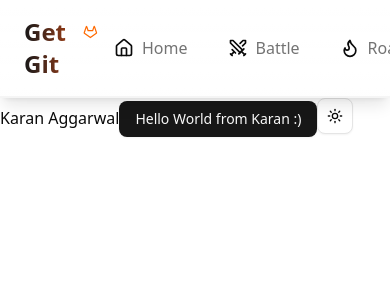
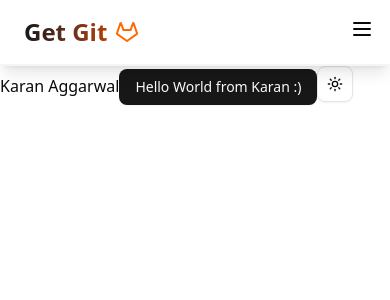
Before and after one commit to Karan-develops/Get-Git, a Next.js app: page / in a window 390 px wide. Shown: the top 300 px of the page. Built offline with nearby package versions, Linux system fonts and the light colour scheme.

Commit message:
Responsive Navbar

```diff
--- a/app/layout.tsx
+++ b/app/layout.tsx
@@ -26,7 +26,7 @@ export default function RootLayout({
   children: React.ReactNode;
 }>) {
   return (
-    <html lang="en">
+    <html lang="en" suppressHydrationWarning>
       <body
         className={`${geistSans.variable} ${geistMono.variable} antialiased`}
       >
--- a/components/Navbar.tsx
+++ b/components/Navbar.tsx
@@ -2,8 +2,8 @@
 
 import type * as React from "react";
 import { useState, useEffect } from "react";
-import { motion } from "framer-motion";
-import { Home, Star, Gitlab, Swords, Flame } from "lucide-react";
+import { motion, AnimatePresence } from "framer-motion";
+import { Home, Star, Gitlab, Swords, Flame, Menu } from "lucide-react";
 import { useTheme } from "next-themes";
 import Link from "next/link";
 import { ModeToggle } from "./ToggleTheme";
@@ -109,21 +109,20 @@ export function Navbar() {
       initial="initial"
       whileHover="hover"
     >
-      <motion.div
-        className={`absolute inset-0 bg-gradient-radial from-transparent ${
-          isDarkTheme
-            ? "via-blue-400/30 via-30% via-purple-400/30 via-60% via-red-400/30 via-90%"
-            : "via-blue-400/20 via-30% via-purple-400/20 via-60% via-red-400/20 via-90%"
-        } to-transparent rounded-3xl z-0 pointer-events-none`}
-        variants={navGlowVariants}
-      />
+      <motion.div variants={navGlowVariants} />
       <div className="max-w-7xl mx-auto flex items-center justify-between relative z-10">
         <Link href="/" className="text-2xl font-bold text-foreground">
           <span className="flex gap-2 ml-2 text-2xl font-bold bg-clip-text text-transparent bg-gradient-to-r from-primary to-orange-600">
             Get Git <Gitlab className="text-orange-500 mt-1" />
           </span>
         </Link>
-        <ul className="flex items-center gap-2">
+        <div className="flex items-center gap-2">
+          <div className="md:hidden">
+            <button onClick={() => setIsOpen(!isOpen)}>
+              <Menu className="h-6 w-6 text-foreground" />
+            </button>
+          </div>
+          <ul className="hidden md:flex items-center gap-2">
             {menuItems.map((item) => (
               <motion.li key={item.label} className="relative">
                 <motion.div
@@ -189,7 +188,8 @@ export function Navbar() {
             <ModeToggle />
           </ul>
         </div>
-      {/* Mobile menu */}
+      </div>
+      <AnimatePresence>
         {isOpen && (
           <motion.div
             initial={{ opacity: 0, y: -20 }}
@@ -216,6 +216,7 @@ export function Navbar() {
             </div>
           </motion.div>
         )}
+      </AnimatePresence>
     </motion.nav>
   );
 }
```
Lines whose indentation alone changed are shown as unchanged.
